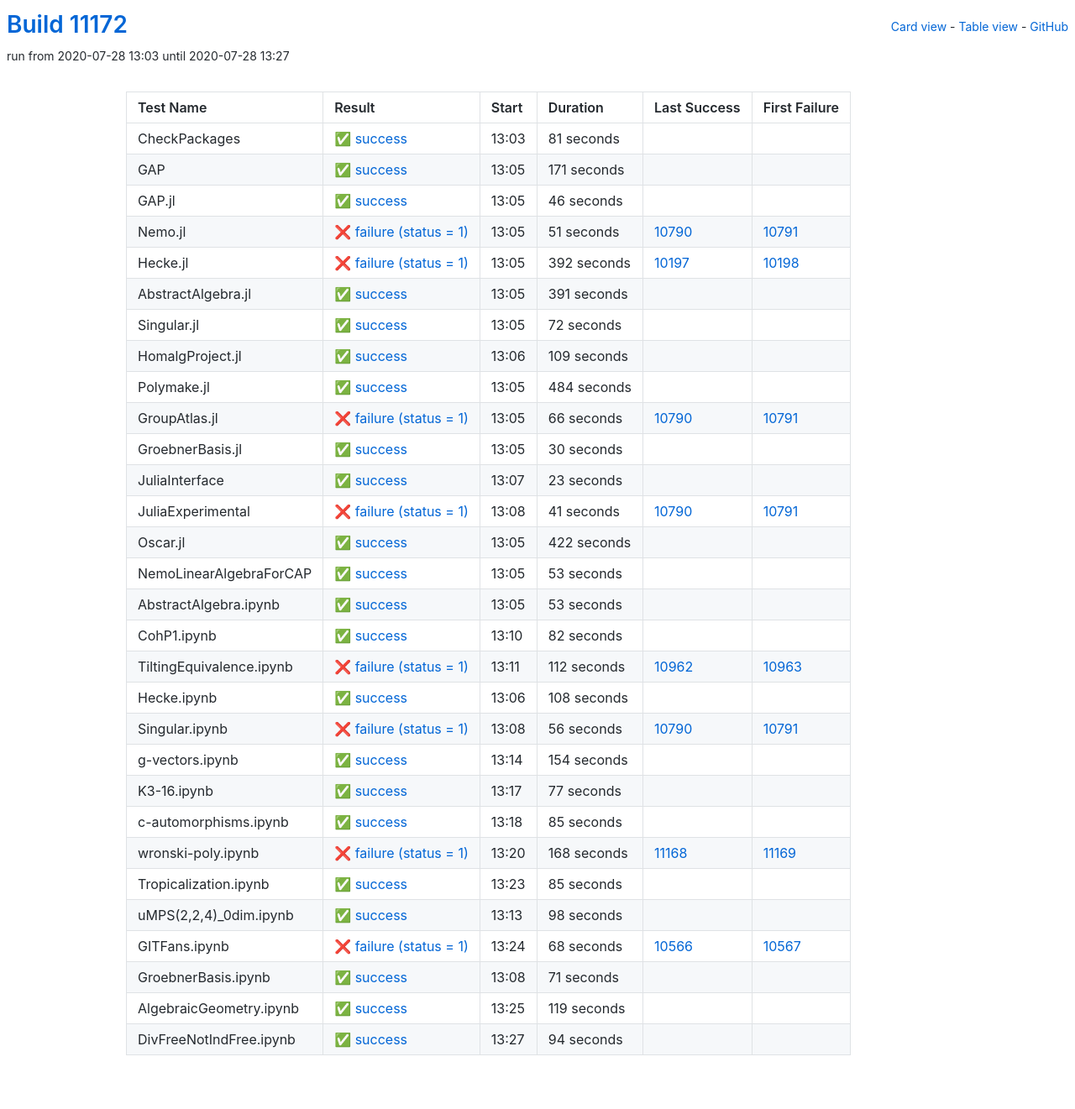
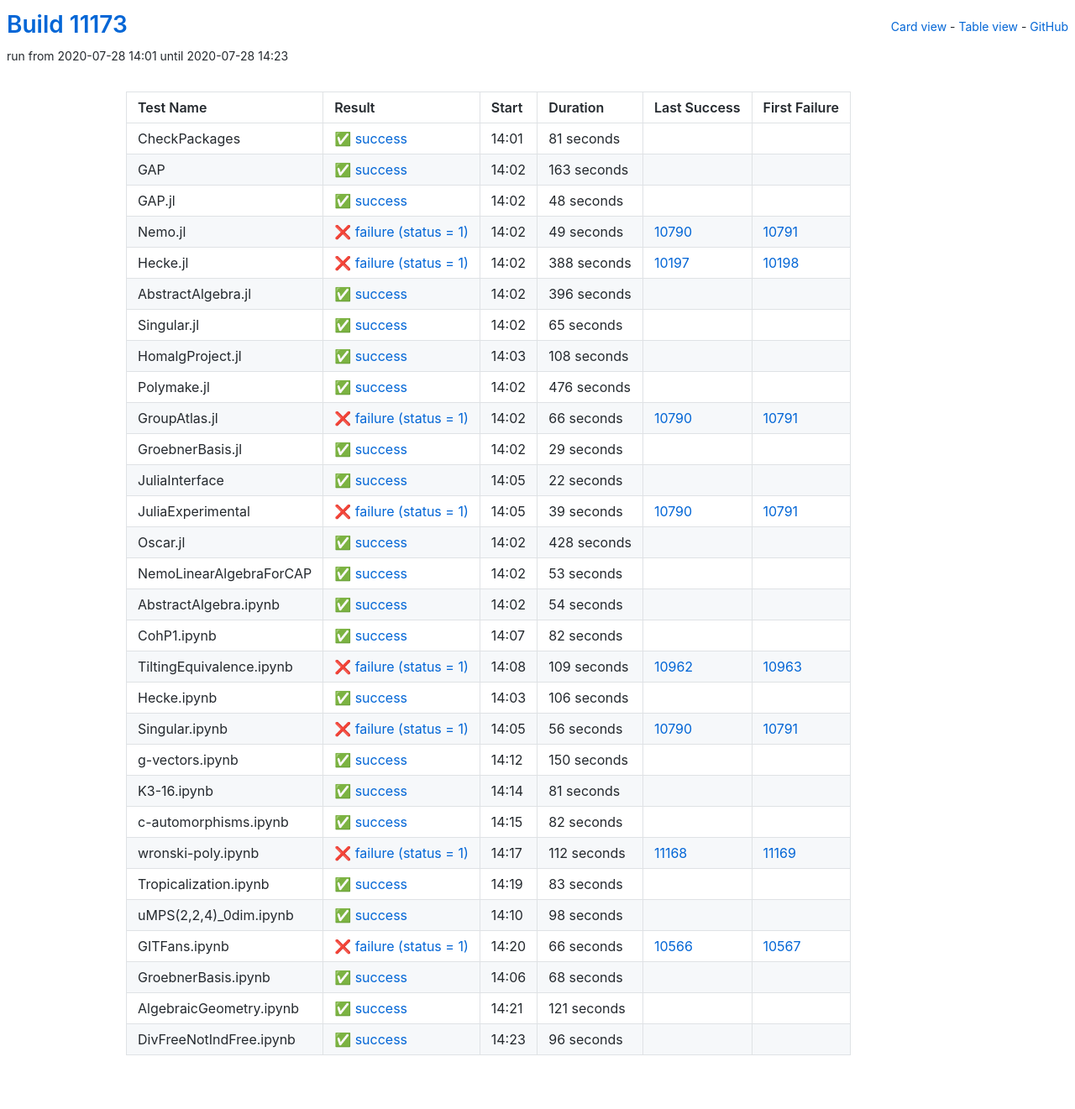
Before and after one commit to oscar-system/oscar-ci-status, a Jekyll site: the page built from table.html, in a window 1280 px wide. Shown: the whole page at 84% size. Built offline with Jekyll 4.4.1, drawn with Linux system fonts in a browser that asks for light colours.

Commit message:
Build #11173

```diff
--- a/_data/ci.yml
+++ b/_data/ci.yml
@@ -1,6 +1,6 @@
 ---
-build: 11172
-build_url: https://oscarci.mathematik.uni-kl.de/job/oscar/11172/
+build: 11173
+build_url: https://oscarci.mathematik.uni-kl.de/job/oscar/11173/
 job: oscar
 organization: oscar-system
 repo: oscar-ci-status
@@ -8,8 +8,8 @@
 tests:
 - name: CheckPackages
   id: checkpackages
-  log: https://oscarci.mathematik.uni-kl.de/job/oscar/11172/artifact/logs/build-11172/CheckPackages.log
-  start: 2020-07-28 13:03
+  log: https://oscarci.mathematik.uni-kl.de/job/oscar/11173/artifact/logs/build-11173/CheckPackages.log
+  start: 2020-07-28 14:01
   success: true
   exitcode: 0
   status: success
@@ -20,104 +20,104 @@
   first_failure_url:
 - name: GAP
   id: gap
-  log: https://oscarci.mathematik.uni-kl.de/job/oscar/11172/artifact/logs/build-11172/GAP.log
-  start: 2020-07-28 13:05
+  log: https://oscarci.mathematik.uni-kl.de/job/oscar/11173/artifact/logs/build-11173/GAP.log
+  start: 2020-07-28 14:02
   success: true
   exitcode: 0
   status: success
-  duration: 171
+  duration: 163
   last_success: false
   last_success_url:
   first_failure: false
   first_failure_url:
 - name: GAP.jl
   id: gap-jl
-  log: https://oscarci.mathematik.uni-kl.de/job/oscar/11172/artifact/logs/build-11172/GAP.jl.log
-  start: 2020-07-28 13:05
+  log: https://oscarci.mathematik.uni-kl.de/job/oscar/11173/artifact/logs/build-11173/GAP.jl.log
+  start: 2020-07-28 14:02
   success: true
   exitcode: 0
   status: success
-  duration: 46
+  duration: 48
   last_success: false
   last_success_url:
   first_failure: false
   first_failure_url:
 - name: Nemo.jl
   id: nemo-jl
-  log: https://oscarci.mathematik.uni-kl.de/job/oscar/11172/artifact/logs/build-11172/Nemo.jl.log
-  start: 2020-07-28 13:05
+  log: https://oscarci.mathematik.uni-kl.de/job/oscar/11173/artifact/logs/build-11173/Nemo.jl.log
+  start: 2020-07-28 14:02
   success: false
   exitcode: 1
   status: failure
-  duration: 51
+  duration: 49
   last_success: 10790
   last_success_url: https://oscarci.mathematik.uni-kl.de/job/oscar/10790/
   first_failure: 10791
   first_failure_url: https://oscarci.mathematik.uni-kl.de/job/oscar/10791/
 - name: Hecke.jl
   id: hecke-jl
-  log: https://oscarci.mathematik.uni-kl.de/job/oscar/11172/artifact/logs/build-11172/Hecke.jl.log
-  start: 2020-07-28 13:05
+  log: https://oscarci.mathematik.uni-kl.de/job/oscar/11173/artifact/logs/build-11173/Hecke.jl.log
+  start: 2020-07-28 14:02
   success: false
   exitcode: 1
   status: failure
-  duration: 392
+  duration: 388
   last_success: 10197
   last_success_url: https://oscarci.mathematik.uni-kl.de/job/oscar/10197/
   first_failure: 10198
   first_failure_url: https://oscarci.mathematik.uni-kl.de/job/oscar/10198/
 - name: AbstractAlgebra.jl
   id: abstractalgebra-jl
-  log: https://oscarci.mathematik.uni-kl.de/job/oscar/11172/artifact/logs/build-11172/AbstractAlgebra.jl.log
-  start: 2020-07-28 13:05
+  log: https://oscarci.mathematik.uni-kl.de/job/oscar/11173/artifact/logs/build-11173/AbstractAlgebra.jl.log
+  start: 2020-07-28 14:02
   success: true
   exitcode: 0
   status: success
-  duration: 391
+  duration: 396
   last_success: false
   last_success_url:
   first_failure: false
   first_failure_url:
 - name: Singular.jl
   id: singular-jl
-  log: https://oscarci.mathematik.uni-kl.de/job/oscar/11172/artifact/logs/build-11172/Singular.jl.log
-  start: 2020-07-28 13:05
+  log: https://oscarci.mathematik.uni-kl.de/job/oscar/11173/artifact/logs/build-11173/Singular.jl.log
+  start: 2020-07-28 14:02
   success: true
   exitcode: 0
   status: success
-  duration: 72
+  duration: 65
   last_success: false
   last_success_url:
   first_failure: false
   first_failure_url:
 - name: HomalgProject.jl
   id: homalgproject-jl
-  log: https://oscarci.mathematik.uni-kl.de/job/oscar/11172/artifact/logs/build-11172/HomalgProject.jl.log
-  start: 2020-07-28 13:06
+  log: https://oscarci.mathematik.uni-kl.de/job/oscar/11173/artifact/logs/build-11173/HomalgProject.jl.log
+  start: 2020-07-28 14:03
   success: true
   exitcode: 0
   status: success
-  duration: 109
+  duration: 108
   last_success: false
   last_success_url:
   first_failure: false
   first_failure_url:
 - name: Polymake.jl
   id: polymake-jl
-  log: https://oscarci.mathematik.uni-kl.de/job/oscar/11172/artifact/logs/build-11172/Polymake.jl.log
-  start: 2020-07-28 13:05
+  log: https://oscarci.mathematik.uni-kl.de/job/oscar/11173/artifact/logs/build-11173/Polymake.jl.log
+  start: 2020-07-28 14:02
   success: true
   exitcode: 0
   status: success
-  duration: 484
+  duration: 476
   last_success: false
   last_success_url:
   first_failure: false
   first_failure_url:
 - name: GroupAtlas.jl
   id: groupatlas-jl
-  log: https://oscarci.mathematik.uni-kl.de/job/oscar/11172/artifact/logs/build-11172/GroupAtlas.jl.log
-  start: 2020-07-28 13:05
+  log: https://oscarci.mathematik.uni-kl.de/job/oscar/11173/artifact/logs/build-11173/GroupAtlas.jl.log
+  start: 2020-07-28 14:02
   success: false
   exitcode: 1
   status: failure
@@ -128,56 +128,56 @@
   first_failure_url: https://oscarci.mathematik.uni-kl.de/job/oscar/10791/
 - name: GroebnerBasis.jl
   id: groebnerbasis-jl
-  log: https://oscarci.mathematik.uni-kl.de/job/oscar/11172/artifact/logs/build-11172/GroebnerBasis.jl.log
-  start: 2020-07-28 13:05
+  log: https://oscarci.mathematik.uni-kl.de/job/oscar/11173/artifact/logs/build-11173/GroebnerBasis.jl.log
+  start: 2020-07-28 14:02
   success: true
   exitcode: 0
   status: success
-  duration: 30
+  duration: 29
   last_success: false
   last_success_url:
   first_failure: false
   first_failure_url:
 - name: JuliaInterface
   id: juliainterface
-  log: https://oscarci.mathematik.uni-kl.de/job/oscar/11172/artifact/logs/build-11172/JuliaInterface.log
-  start: 2020-07-28 13:07
+  log: https://oscarci.mathematik.uni-kl.de/job/oscar/11173/artifact/logs/build-11173/JuliaInterface.log
+  start: 2020-07-28 14:05
   success: true
   exitcode: 0
   status: success
-  duration: 23
+  duration: 22
   last_success: false
   last_success_url:
   first_failure: false
   first_failure_url:
 - name: JuliaExperimental
   id: juliaexperimental
-  log: https://oscarci.mathematik.uni-kl.de/job/oscar/11172/artifact/logs/build-11172/JuliaExperimental.log
-  start: 2020-07-28 13:08
+  log: https://oscarci.mathematik.uni-kl.de/job/oscar/11173/artifact/logs/build-11173/JuliaExperimental.log
+  start: 2020-07-28 14:05
   success: false
   exitcode: 1
   status: failure
-  duration: 41
+  duration: 39
   last_success: 10790
   last_success_url: https://oscarci.mathematik.uni-kl.de/job/oscar/10790/
   first_failure: 10791
   first_failure_url: https://oscarci.mathematik.uni-kl.de/job/oscar/10791/
 - name: Oscar.jl
   id: oscar-jl
-  log: https://oscarci.mathematik.uni-kl.de/job/oscar/11172/artifact/logs/build-11172/Oscar.jl.log
-  start: 2020-07-28 13:05
+  log: https://oscarci.mathematik.uni-kl.de/job/oscar/11173/artifact/logs/build-11173/Oscar.jl.log
+  start: 2020-07-28 14:02
   success: true
   exitcode: 0
   status: success
-  duration: 422
+  duration: 428
   last_success: false
   last_success_url:
   first_failure: false
   first_failure_url:
 - name: NemoLinearAlgebraForCAP
   id: nemolinearalgebraforcap
-  log: https://oscarci.mathematik.uni-kl.de/job/oscar/11172/artifact/logs/build-11172/NemoLinearAlgebraForCAP.log
-  start: 2020-07-28 13:05
+  log: https://oscarci.mathematik.uni-kl.de/job/oscar/11173/artifact/logs/build-11173/NemoLinearAlgebraForCAP.log
+  start: 2020-07-28 14:02
   success: true
   exitcode: 0
   status: success
@@ -188,20 +188,20 @@
   first_failure_url:
 - name: AbstractAlgebra.ipynb
   id: abstractalgebra-ipynb
-  log: https://oscarci.mathematik.uni-kl.de/job/oscar/11172/artifact/logs/build-11172/AbstractAlgebra.ipynb.log
-  start: 2020-07-28 13:05
+  log: https://oscarci.mathematik.uni-kl.de/job/oscar/11173/artifact/logs/build-11173/AbstractAlgebra.ipynb.log
+  start: 2020-07-28 14:02
   success: true
   exitcode: 0
   status: success
-  duration: 53
+  duration: 54
   last_success: false
   last_success_url:
   first_failure: false
   first_failure_url:
 - name: CohP1.ipynb
   id: cohp1-ipynb
-  log: https://oscarci.mathematik.uni-kl.de/job/oscar/11172/artifact/logs/build-11172/CohP1.ipynb.log
-  start: 2020-07-28 13:10
+  log: https://oscarci.mathematik.uni-kl.de/job/oscar/11173/artifact/logs/build-11173/CohP1.ipynb.log
+  start: 2020-07-28 14:07
   success: true
   exitcode: 0
   status: success
@@ -212,32 +212,32 @@
   first_failure_url:
 - name: TiltingEquivalence.ipynb
   id: tiltingequivalence-ipynb
-  log: https://oscarci.mathematik.uni-kl.de/job/oscar/11172/artifact/logs/build-11172/TiltingEquivalence.ipynb.log
-  start: 2020-07-28 13:11
+  log: https://oscarci.mathematik.uni-kl.de/job/oscar/11173/artifact/logs/build-11173/TiltingEquivalence.ipynb.log
+  start: 2020-07-28 14:08
   success: false
   exitcode: 1
   status: failure
-  duration: 112
+  duration: 109
   last_success: 10962
   last_success_url: https://oscarci.mathematik.uni-kl.de/job/oscar/10962/
   first_failure: 10963
   first_failure_url: https://oscarci.mathematik.uni-kl.de/job/oscar/10963/
 - name: Hecke.ipynb
   id: hecke-ipynb
-  log: https://oscarci.mathematik.uni-kl.de/job/oscar/11172/artifact/logs/build-11172/Hecke.ipynb.log
-  start: 2020-07-28 13:06
+  log: https://oscarci.mathematik.uni-kl.de/job/oscar/11173/artifact/logs/build-11173/Hecke.ipynb.log
+  start: 2020-07-28 14:03
   success: true
   exitcode: 0
   status: success
-  duration: 108
+  duration: 106
   last_success: false
   last_success_url:
   first_failure: false
   first_failure_url:
 - name: Singular.ipynb
   id: singular-ipynb
-  log: https://oscarci.mathematik.uni-kl.de/job/oscar/11172/artifact/logs/build-11172/Singular.ipynb.log
-  start: 2020-07-28 13:08
+  log: https://oscarci.mathematik.uni-kl.de/job/oscar/11173/artifact/logs/build-11173/Singular.ipynb.log
+  start: 2020-07-28 14:05
   success: false
   exitcode: 1
   status: failure
@@ -248,68 +248,68 @@
   first_failure_url: https://oscarci.mathematik.uni-kl.de/job/oscar/10791/
 - name: g-vectors.ipynb
   id: g-vectors-ipynb
-  log: https://oscarci.mathematik.uni-kl.de/job/oscar/11172/artifact/logs/build-11172/g-vectors.ipynb.log
-  start: 2020-07-28 13:14
+  log: https://oscarci.mathematik.uni-kl.de/job/oscar/11173/artifact/logs/build-11173/g-vectors.ipynb.log
+  start: 2020-07-28 14:12
   success: true
   exitcode: 0
   status: success
-  duration: 154
+  duration: 150
   last_success: false
   last_success_url:
   first_failure: false
   first_failure_url:
 - name: K3-16.ipynb
   id: k3-16-ipynb
-  log: https://oscarci.mathematik.uni-kl.de/job/oscar/11172/artifact/logs/build-11172/K3-16.ipynb.log
-  start: 2020-07-28 13:17
+  log: https://oscarci.mathematik.uni-kl.de/job/oscar/11173/artifact/logs/build-11173/K3-16.ipynb.log
+  start: 2020-07-28 14:14
   success: true
   exitcode: 0
   status: success
-  duration: 77
+  duration: 81
   last_success: false
   last_success_url:
   first_failure: false
   first_failure_url:
 - name: c-automorphisms.ipynb
   id: c-automorphisms-ipynb
-  log: https://oscarci.mathematik.uni-kl.de/job/oscar/11172/artifact/logs/build-11172/c-automorphisms.ipynb.log
-  start: 2020-07-28 13:18
+  log: https://oscarci.mathematik.uni-kl.de/job/oscar/11173/artifact/logs/build-11173/c-automorphisms.ipynb.log
+  start: 2020-07-28 14:15
   success: true
   exitcode: 0
   status: success
-  duration: 85
+  duration: 82
   last_success: false
   last_success_url:
   first_failure: false
   first_failure_url:
 - name: wronski-poly.ipynb
   id: wronski-poly-ipynb
-  log: https://oscarci.mathematik.uni-kl.de/job/oscar/11172/artifact/logs/build-11172/wronski-poly.ipynb.log
-  start: 2020-07-28 13:20
+  log: https://oscarci.mathematik.uni-kl.de/job/oscar/11173/artifact/logs/build-11173/wronski-poly.ipynb.log
+  start: 2020-07-28 14:17
   success: false
   exitcode: 1
   status: failure
-  duration: 168
+  duration: 112
   last_success: 11168
   last_success_url: https://oscarci.mathematik.uni-kl.de/job/oscar/11168/
   first_failure: 11169
   first_failure_url: https://oscarci.mathematik.uni-kl.de/job/oscar/11169/
 - name: Tropicalization.ipynb
   id: tropicalization-ipynb
-  log: https://oscarci.mathematik.uni-kl.de/job/oscar/11172/artifact/logs/build-11172/Tropicalization.ipynb.log
-  start: 2020-07-28 13:23
+  log: https://oscarci.mathematik.uni-kl.de/job/oscar/11173/artifact/logs/build-11173/Tropicalization.ipynb.log
+  start: 2020-07-28 14:19
   success: true
   exitcode: 0
   status: success
-  duration: 85
+  duration: 83
   last_success: false
   last_success_url:
   first_failure: false
   first_failure_url:
 - name: uMPS(2,2,4)_0dim.ipynb
   id: umps-2-2-4-0dim-ipynb
-  log: https://oscarci.mathematik.uni-kl.de/job/oscar/11172/artifact/logs/build-11172/uMPS-2-2-4-_0dim.ipynb.log
-  start: 2020-07-28 13:13
+  log: https://oscarci.mathematik.uni-kl.de/job/oscar/11173/artifact/logs/build-11173/uMPS-2-2-4-_0dim.ipynb.log
+  start: 2020-07-28 14:10
   success: true
   exitcode: 0
   status: success
@@ -320,48 +320,48 @@
   first_failure_url:
 - name: GITFans.ipynb
   id: gitfans-ipynb
-  log: https://oscarci.mathematik.uni-kl.de/job/oscar/11172/artifact/logs/build-11172/GITFans.ipynb.log
-  start: 2020-07-28 13:24
+  log: https://oscarci.mathematik.uni-kl.de/job/oscar/11173/artifact/logs/build-11173/GITFans.ipynb.log
+  start: 2020-07-28 14:20
   success: false
   exitcode: 1
   status: failure
-  duration: 68
+  duration: 66
   last_success: 10566
   last_success_url: https://oscarci.mathematik.uni-kl.de/job/oscar/10566/
   first_failure: 10567
   first_failure_url: https://oscarci.mathematik.uni-kl.de/job/oscar/10567/
 - name: GroebnerBasis.ipynb
   id: groebnerbasis-ipynb
-  log: https://oscarci.mathematik.uni-kl.de/job/oscar/11172/artifact/logs/build-11172/GroebnerBasis.ipynb.log
-  start: 2020-07-28 13:08
+  log: https://oscarci.mathematik.uni-kl.de/job/oscar/11173/artifact/logs/build-11173/GroebnerBasis.ipynb.log
+  start: 2020-07-28 14:06
   success: true
   exitcode: 0
   status: success
-  duration: 71
+  duration: 68
   last_success: false
   last_success_url:
   first_failure: false
   first_failure_url:
 - name: AlgebraicGeometry.ipynb
   id: algebraicgeometry-ipynb
-  log: https://oscarci.mathematik.uni-kl.de/job/oscar/11172/artifact/logs/build-11172/AlgebraicGeometry.ipynb.log
-  start: 2020-07-28 13:25
+  log: https://oscarci.mathematik.uni-kl.de/job/oscar/11173/artifact/logs/build-11173/AlgebraicGeometry.ipynb.log
+  start: 2020-07-28 14:21
   success: true
   exitcode: 0
   status: success
-  duration: 119
+  duration: 121
   last_success: false
   last_success_url:
   first_failure: false
   first_failure_url:
 - name: DivFreeNotIndFree.ipynb
   id: divfreenotindfree-ipynb
-  log: https://oscarci.mathematik.uni-kl.de/job/oscar/11172/artifact/logs/build-11172/DivFreeNotIndFree.ipynb.log
-  start: 2020-07-28 13:27
+  log: https://oscarci.mathematik.uni-kl.de/job/oscar/11173/artifact/logs/build-11173/DivFreeNotIndFree.ipynb.log
+  start: 2020-07-28 14:23
   success: true
   exitcode: 0
   status: success
-  duration: 94
+  duration: 96
   last_success: false
   last_success_url:
   first_failure: false
```
Also changed, not shown: README.md.
